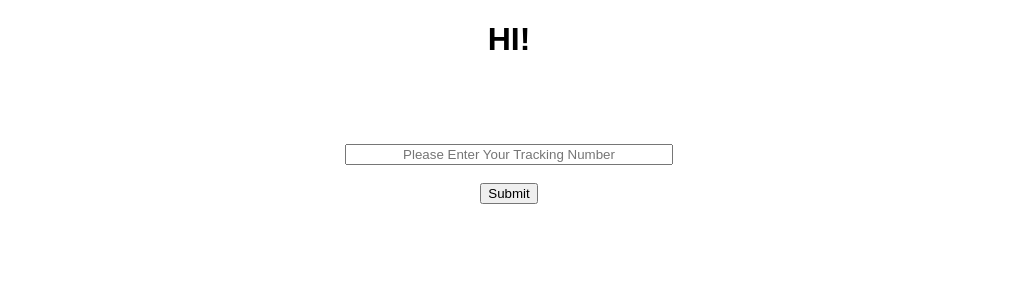
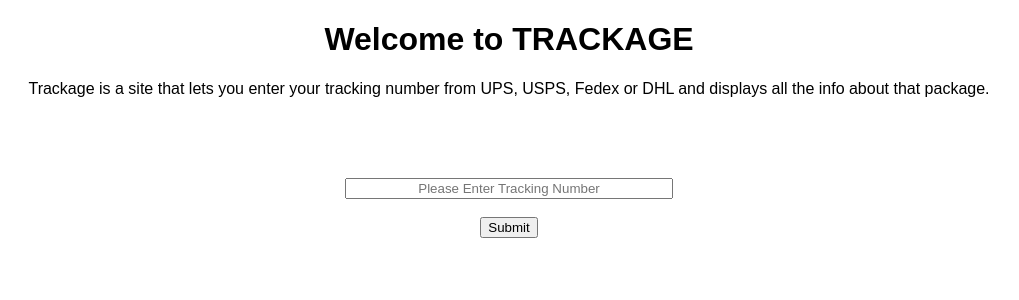
Before and after one commit to BaeJ94/Trackage, a React (Create React App) app: page / in a window 1280 px wide. Shown: the top 300 px of the page, without its empty margins (131-1150 px from the left). Built offline with nearby package versions, Linux system fonts and the light colour scheme.

Commit message:
Removed  util.inspect which returns a string to JSON.stringify which returns an object. Helps with rendering on frontend. Probably won't need to fix further on backend

```diff
--- a/src/App.js
+++ b/src/App.js
@@ -22,8 +22,10 @@
     axios.post('/api', {package: trackNum})
       .then((res) =>{
         this.setState({
-          response: res.data
+          response: res.data.TrackResponse.TrackInfo[0].$.ID + res.data.TrackResponse.TrackInfo[0].TrackSummary
         })
+        //Use .map or similar object method to filter into into bullets or paragraphs
+
         console.log(res.data);
       })
       .catch(err => {
@@ -37,12 +39,13 @@
   render() {
     return (
       <div className="App">
-        <h1 >HI! </h1>
-          <input onChange={this.handleInput} value={this.state.trackNum} id="trackNum" placeholder="Please Enter Your Tracking Number"></input>
-          <br/>
-          <br/>
-          <button onClick={this.handleTrackingRequest} type='submit' id="butt">Submit</button>
-          <p>{this.state.response}</p>
+        <h1>Welcome to TRACKAGE</h1>
+        <p>Trackage is a site that lets you enter your tracking number from UPS, USPS, Fedex or DHL and displays all the info about that package.</p>
+        <input onChange={this.handleInput} value={this.state.trackNum} id="trackNum" placeholder="Please Enter Tracking Number"></input>
+        <br/>
+        <br/>
+        <button onClick={this.handleTrackingRequest} type='submit' id="butt">Submit</button>
+        <p>{this.state.response}</p>
         <Switch>
           <Route exact path='/trackinfo'/>
         </Switch>
```
Also changed, not shown: 1 other file (tests, documents, lock files or other folders).
